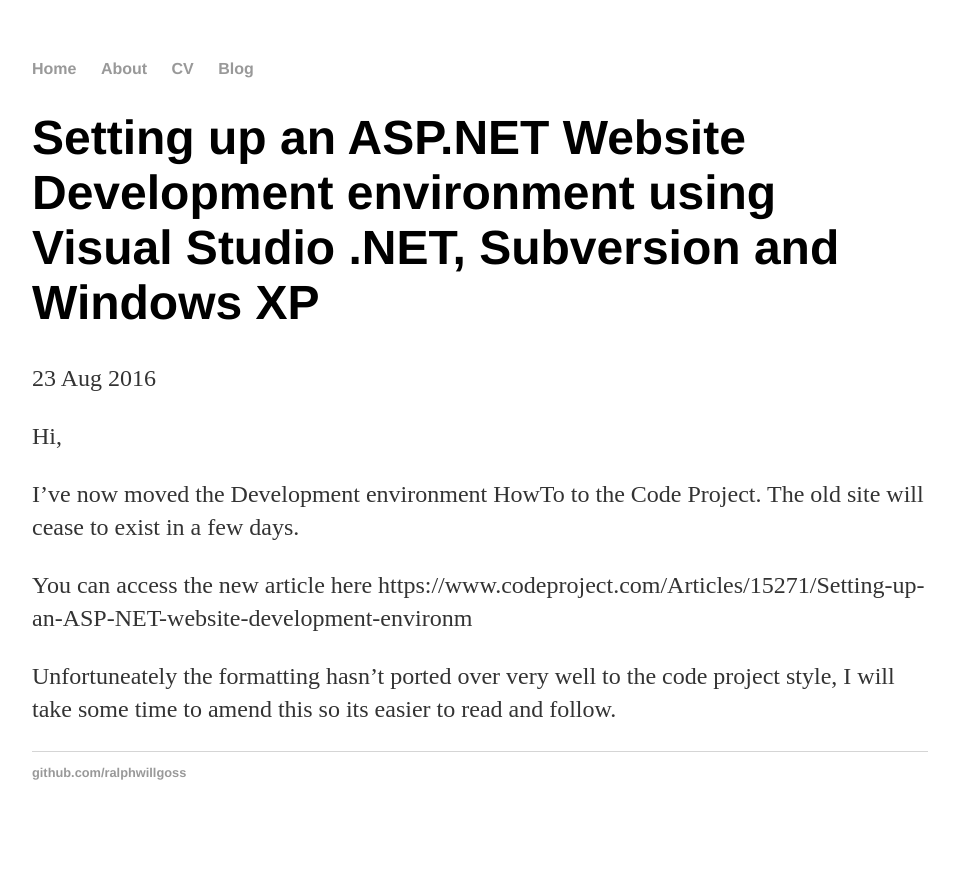
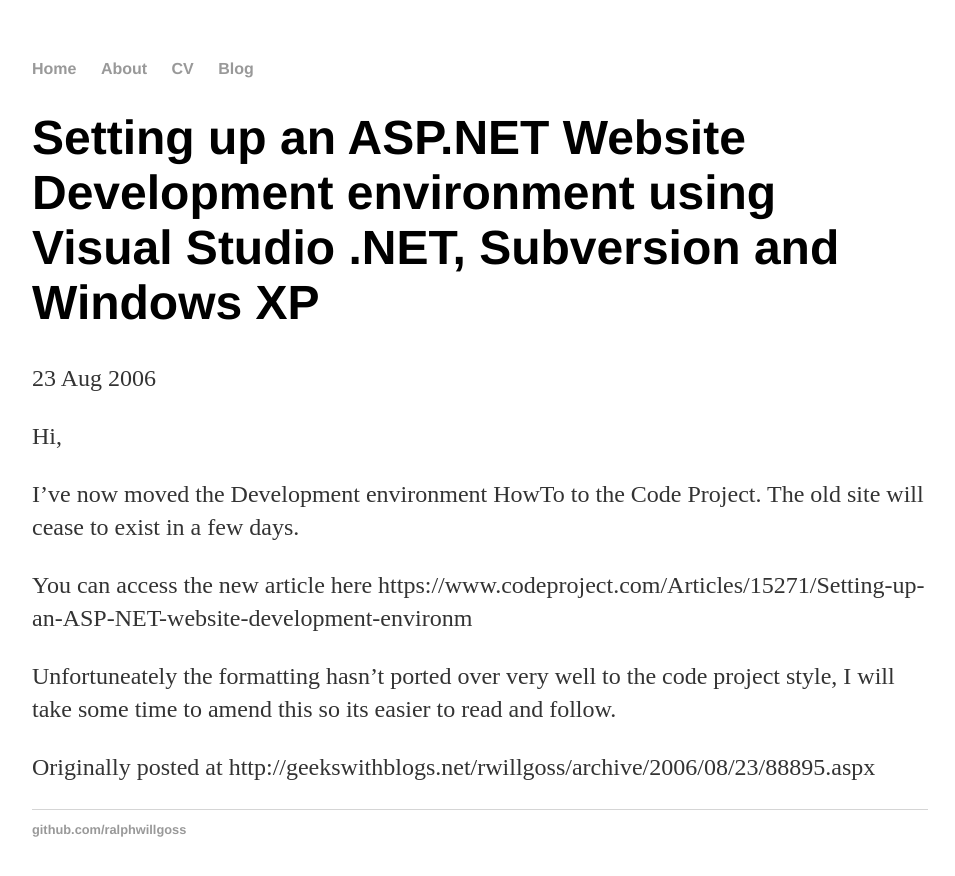
Before and after one commit to ralphwillgoss/ralphwillgoss.github.io, a Jekyll site: the page built from _posts/2006-08-23-settingup-asp.net-dev-environment.md, in a window 1280 px wide. Shown: the top 876 px of the page, without its empty margins (160-1115 px from the left). Built offline with Jekyll 4.4.1, drawn with Linux system fonts in a browser that asks for light colours.

Commit message:
Update and rename 2016-08-23-settingup-asp.net-dev-environment.md to 2006-08-23-settingup-asp.net-dev-environment.md

```diff
--- a/_posts/2016-08-23-settingup-asp.net-dev-environment.md
+++ b/_posts/2006-08-23-settingup-asp.net-dev-environment.md
@@ -1,7 +1,7 @@
 ---
 layout: post
 title: "Setting up an ASP.NET Website Development environment using Visual Studio .NET, Subversion and Windows XP"
-date: 2016-08-23
+date: 2006-08-23
 ---
 
 Hi,
@@ -11,3 +11,5 @@
 You can access the new article here https://www.codeproject.com/Articles/15271/Setting-up-an-ASP-NET-website-development-environm
 
 Unfortuneately the formatting hasn't ported over very well to the code project style, I will take some time to amend this so its easier to read and follow.
+
+Originally posted at http://geekswithblogs.net/rwillgoss/archive/2006/08/23/88895.aspx
```
